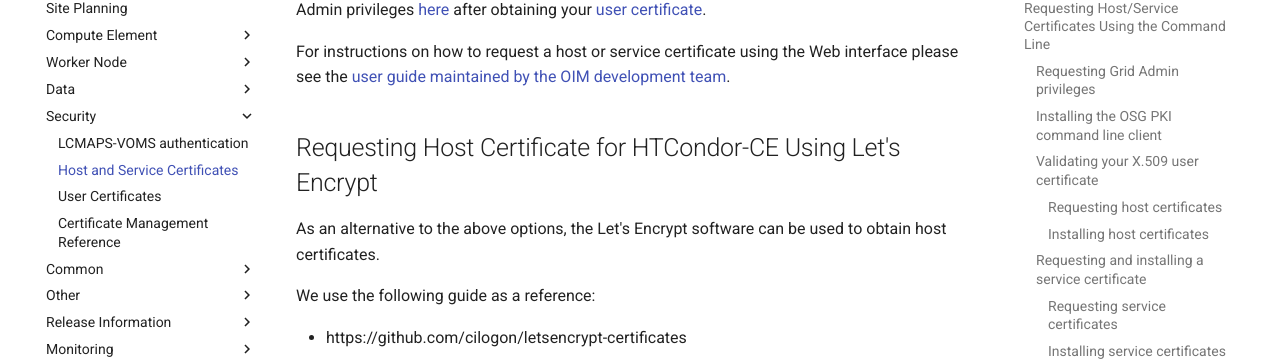
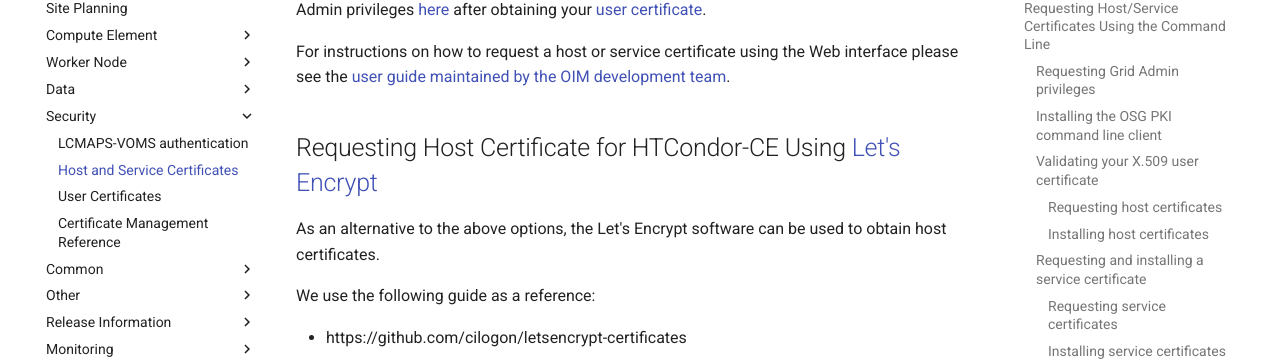
Before and after one commit to osg-htc/docs, an MkDocs documentation site: the page built from docs/security/host-certs.md, in a window 1280 px wide and 900 px high, scrolled down 4319 px. Shown: the part 127-488 px from the top of the window. Built offline with MkDocs 1.6.1 and Material for MkDocs 9.7.7, drawn with Linux system fonts in a browser that asks for light colours; comment, search, counter and statistics services are not loaded; old or Windows-style settings are respelled for this version of MkDocs; part of the change alters nothing that is shown.

```diff
--- a/docs/security/host-certs.md
+++ b/docs/security/host-certs.md
@@ -205,7 +205,7 @@ For instructions on how to request a host or service certificate using the Web
 interface please see the [user guide maintained by
 the OIM development team](https://confluence.grid.iu.edu/pages/viewpage.action?pageId=3244064).
 
-Requesting Host Certificate for HTCondor-CE Using Let's Encrypt
+Requesting Host Certificate for HTCondor-CE Using [Let's Encrypt](https://letsencrypt.org/)
 ---------------------------------------------------------------
 
 As an alternative to the above options, the Let's Encrypt software can be used to obtain host certificates.
```
